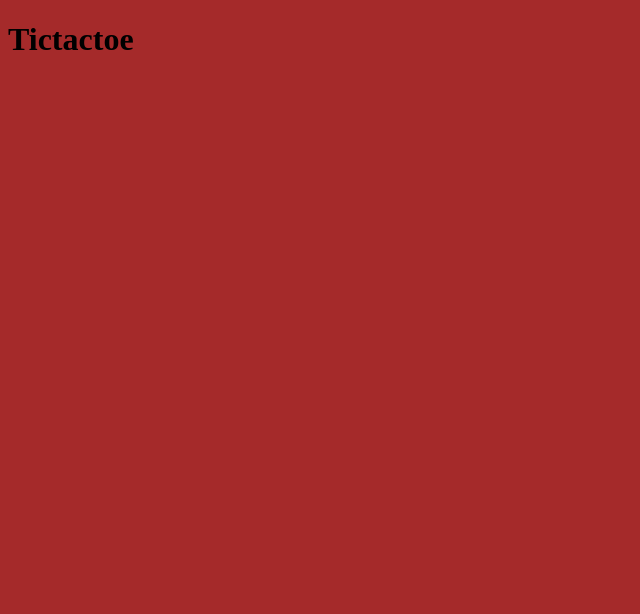
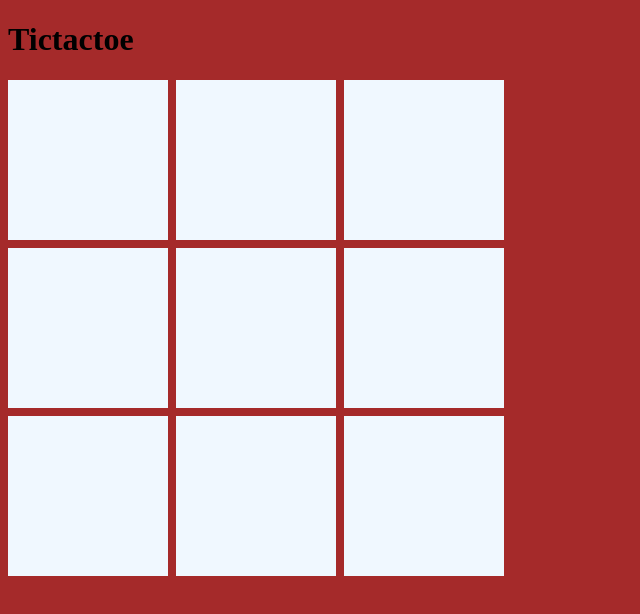
Before and after one commit to djily28/tictactoe, a plain HTML site: page index.html in a window 1280 px wide. Shown: the whole page, without its empty margins (0-640 px from the left). Drawn offline with Linux system fonts and the light colour scheme.

Commit message:
build grid us1

```diff
--- a/css/style.css
+++ b/css/style.css
@@ -3,3 +3,16 @@
 body {
     background-color: brown;
 }
+.grid {
+    display: grid;
+    grid-template-columns: 10rem 10rem 10rem;
+    grid-template-rows: 10rem 10rem 10rem;
+    gap: 0.5rem;
+    margin: 0;
+    padding: 0;
+}
+.grid li {
+    list-style: none;
+    background-color: aliceblue;
+
+}
--- a/index.html
+++ b/index.html
@@ -14,6 +14,18 @@
 
     <h1>Tictactoe</h1>
 
+    <ul class="grid">
+        <li></li>
+        <li></li>
+        <li></li>
+        <li></li>
+        <li></li>
+        <li></li>
+        <li></li>
+        <li></li>
+        <li></li>
+    </ul>
+
 
     <script src="./js/script.js">  </script>
 
```
